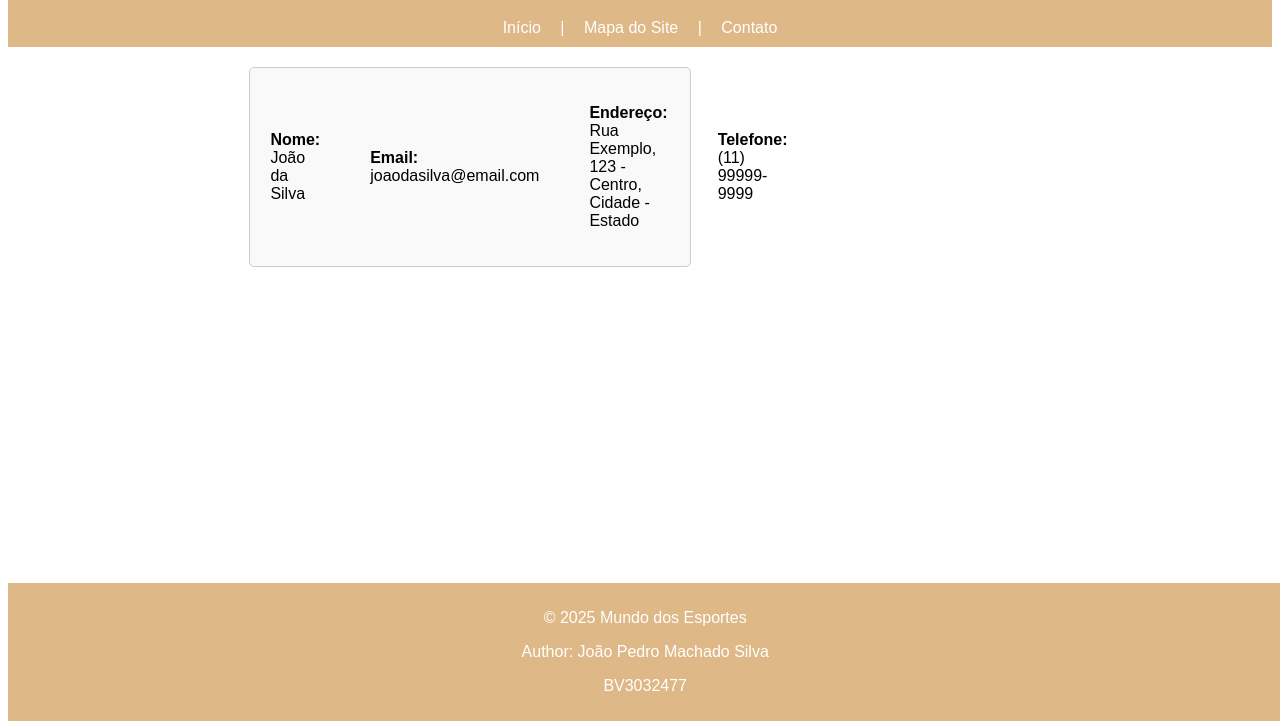
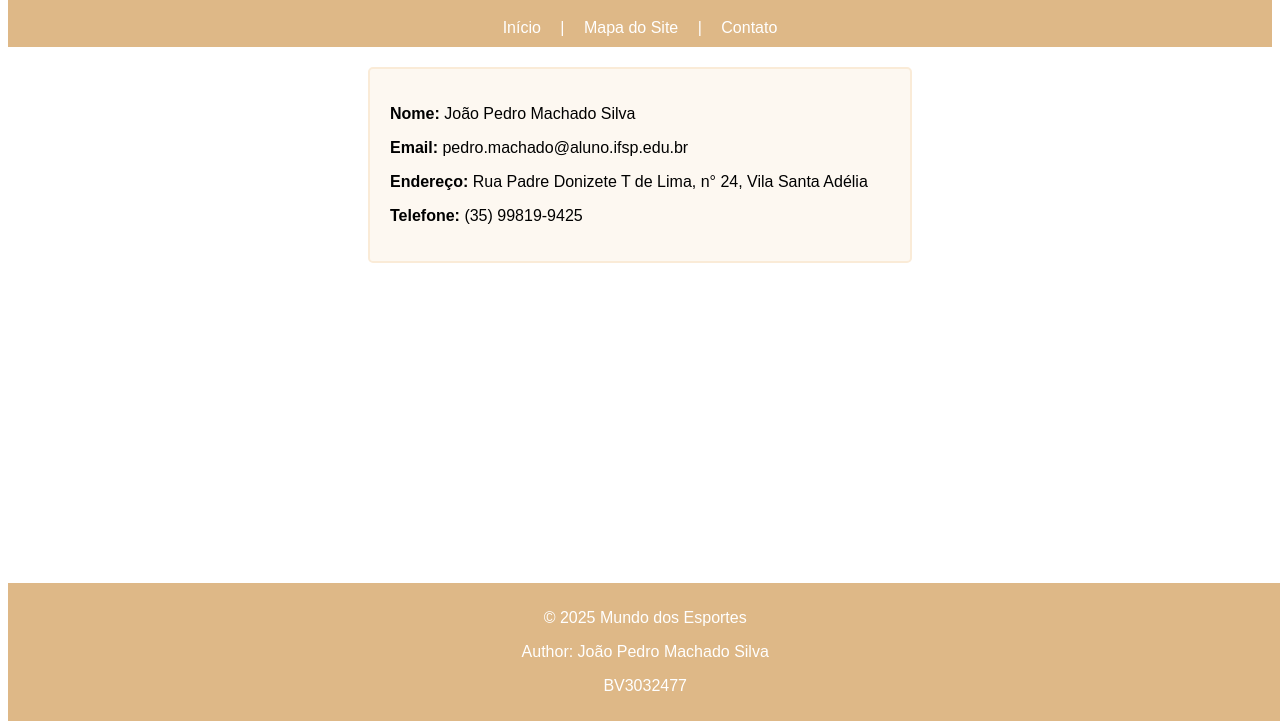
Before and after one commit to JaoMachado/MarcacaoLayoutWeb, a plain HTML site: page TabelasEstilosLayout/Exercicio 1/contato.html in a window 1280 px wide. Shown: the part 79-800 px from the top of the page. Drawn offline with Linux system fonts and the light colour scheme.

Commit message:
Tabelas, Estilos, Layout Pronto

```diff
--- a/TabelasEstilosLayout/Exercicio 1/contato.html
+++ b/TabelasEstilosLayout/Exercicio 1/contato.html
@@ -24,10 +24,10 @@
 
     <div class="container">
         <div class="contact-info">
-            <p><strong>Nome:</strong> João da Silva</p>
-            <p><strong>Email:</strong> joaodasilva@email.com</p>
-            <p><strong>Endereço:</strong> Rua Exemplo, 123 - Centro, Cidade - Estado</p>
-            <p><strong>Telefone:</strong> (11) 99999-9999</p>
+            <p><strong>Nome:</strong> João Pedro Machado Silva</p>
+            <p><strong>Email:</strong> pedro.machado@aluno.ifsp.edu.br</p>
+            <p><strong>Endereço:</strong> Rua Padre Donizete T de Lima, n° 24, Vila Santa Adélia</p>
+            <p><strong>Telefone:</strong> (35) 99819-9425</p>
         </div>
     </div>
 
--- a/TabelasEstilosLayout/Exercicio 1/style.css
+++ b/TabelasEstilosLayout/Exercicio 1/style.css
@@ -15,7 +15,7 @@ header, footer{
     width: 98%;
 }
 
-div{
+.imagemText{
     display:flex;
     width: 70%;
     align-items: center;
@@ -67,11 +67,11 @@ th {
 }
 
 .contact-info {
-    max-width: 400px;
+    max-width: 500px;
     margin: 0 auto;
     text-align: left;
-    border: 1px solid #ccc;
+    border: 2px solid rgb(250, 235, 215);
     padding: 20px;
     border-radius: 5px;
-    background-color: #f9f9f9;
+    background-color:rgba(250, 235, 215, 0.349);
 }
```
Also changed, not shown: TabelasEstilosLayout/Exercicio 1/index.html (+1 -1 lines), TabelasEstilosLayout/Exercicio 1/mapa.html (+0 -2 lines), TabelasEstilosLayout/style.css (deleted, +0 -14 lines), TabelasEstilosLayout/tabela.html (+1 -1 lines).
